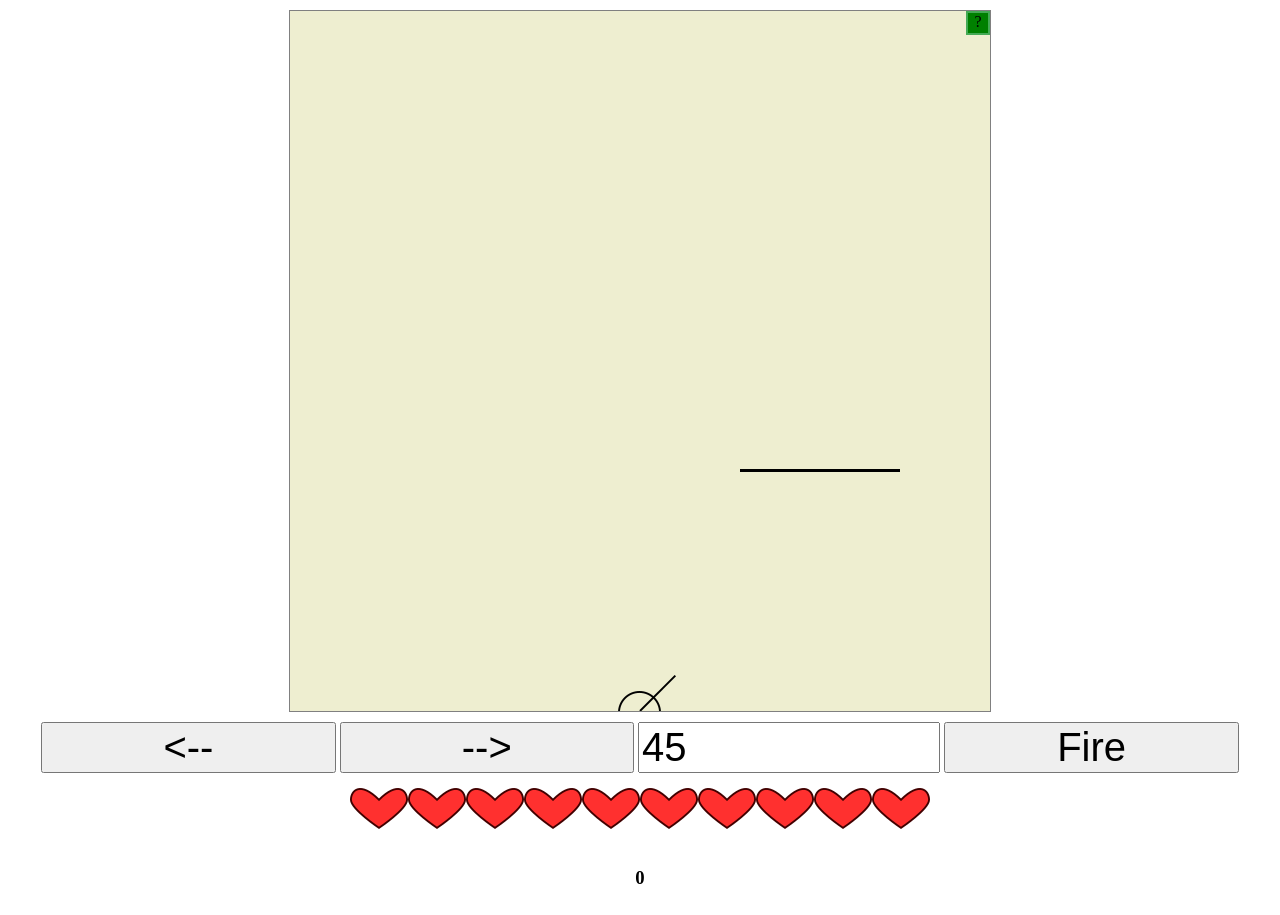
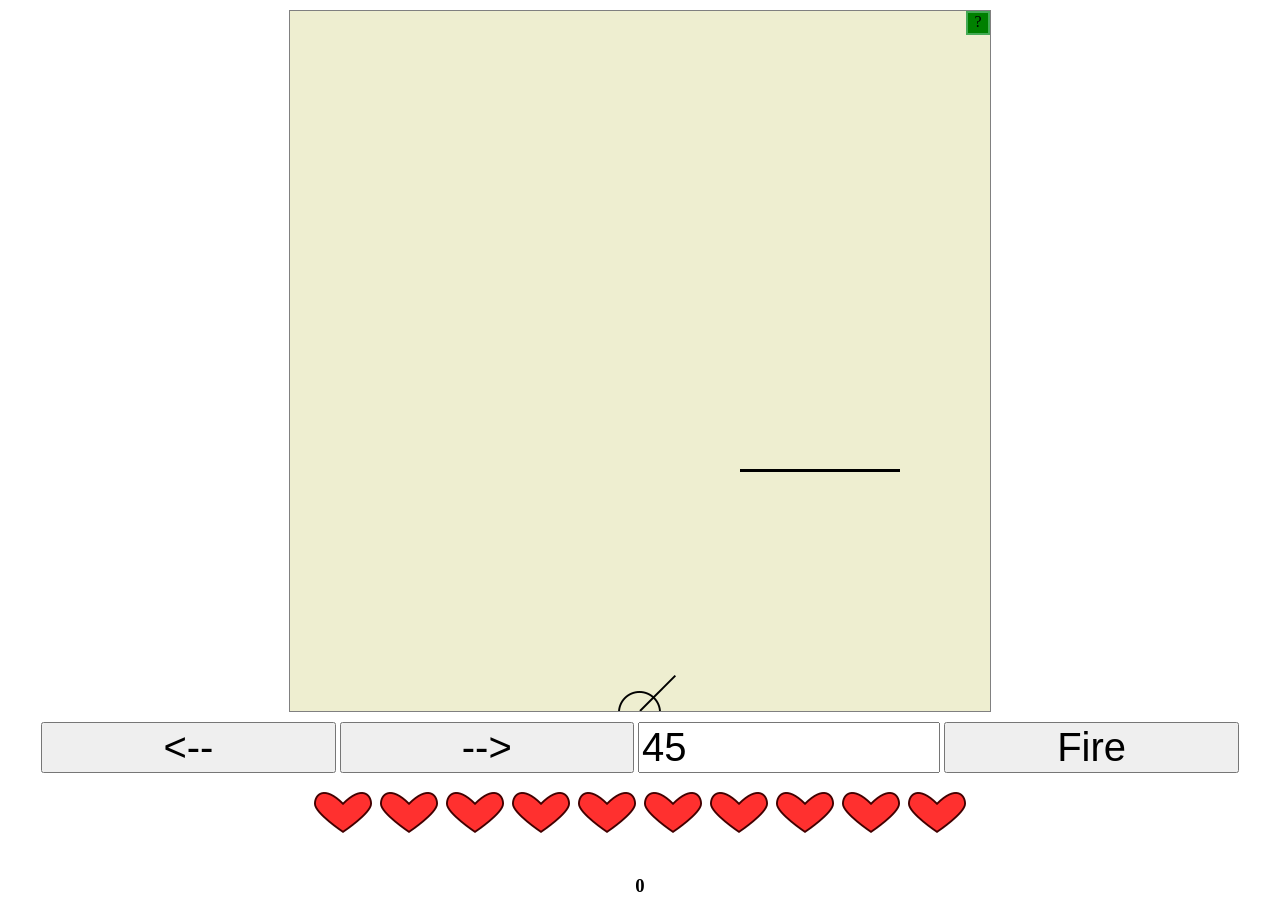
Before and after one commit to valterekholm/valterekholm.github.io, a plain HTML site: page index.html in a window 1280 px wide. Drawn offline with Linux system fonts and the light colour scheme.

Commit message:
Margins for hearts

```diff
--- a/index.html
+++ b/index.html
@@ -125,6 +125,9 @@ width: 80%;
 padding: 15px;
 }
 
+#hearts img{
+margin: 4px;
+}
 #points{
 text-align: center;
 }
```
